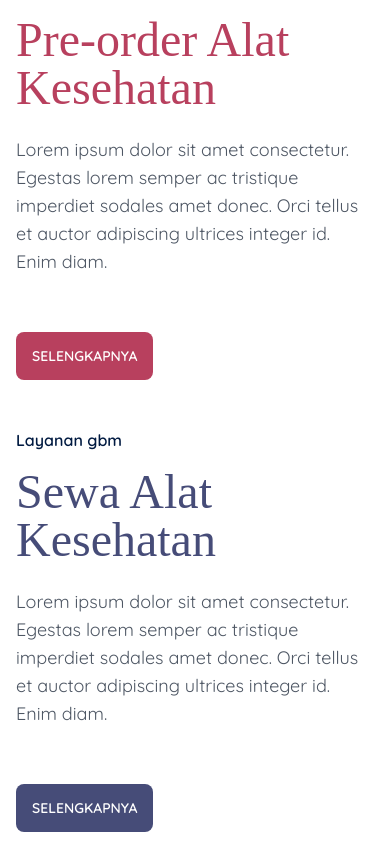
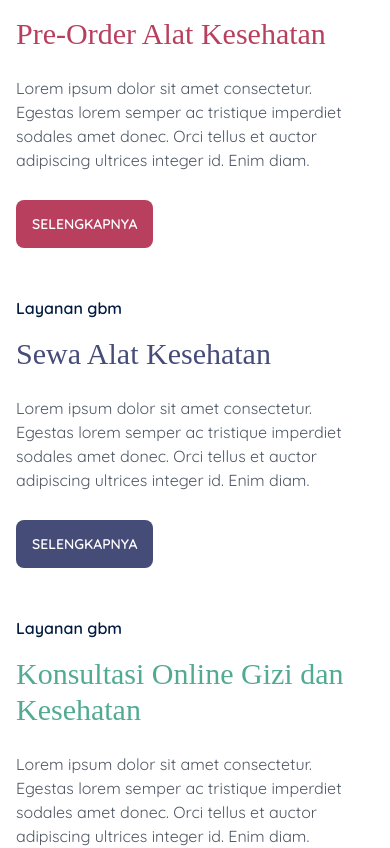
Before and after one commit to Zulfaabam/gbm-app, a Next.js app: page / in a window 390 px wide. Shown: the part 980-1828 px from the top of the page. Built offline with nearby package versions, Linux system fonts and the light colour scheme; no server answers; a web font is replaced by a local one.

Commit message:
[ADD] some layout adjustments

```diff
--- a/common/utils/updateUserEmail.ts
+++ b/common/utils/updateUserEmail.ts
@@ -5,7 +5,7 @@ const updateUserEmail = (auth: Auth, email: string) => {
 
   updateEmail(auth.currentUser, email)
     .then(() => {
-      console.log("success");
+      console.log("update email success");
     })
     .catch((error) => {
       console.log(error);
--- a/common/utils/updateUserProfile.ts
+++ b/common/utils/updateUserProfile.ts
@@ -12,7 +12,7 @@ const updateUserProfile = (
     photoURL: photoURL,
   })
     .then(() => {
-      console.log("success");
+      console.log("update profile success");
     })
     .catch((error) => {
       console.log(error);
--- a/components/UserProfileModal.tsx
+++ b/components/UserProfileModal.tsx
@@ -30,7 +30,6 @@ const UserProfileModal = ({ open, onClose }: ModalProps) => {
   const user = useContext(AuthContext);
 
   const [edit, setEdit] = useState(false);
-  // const [imageUpload, setImageUpload] = useState<File | null>(null);
   const [userPhotoURL, setUserPhotoURL] = useState(user?.photoURL || "");
   const [userName, setUserName] = useState(user?.displayName || "");
   const [userEmail, setUserEmail] = useState(user?.email || "");
@@ -41,12 +40,10 @@ const UserProfileModal = ({ open, onClose }: ModalProps) => {
   console.log(user);
 
   function handleSubmit() {
-    updateUserProfile(auth, userName, userPhotoURL);
-
-    // updateUserEmail(auth, userEmail);
+    updateUserEmail(auth, userEmail);
 
     // updateUserPhoneNumber(auth, userPhoneNumber);
-    console.log("submit success");
+    console.log("submit clicked");
   }
 
   function handleUploadImage(e: React.ChangeEvent<HTMLInputElement>) {
@@ -92,7 +89,16 @@ const UserProfileModal = ({ open, onClose }: ModalProps) => {
                 value={userName}
                 onChange={(e) => setUserName(e.target.value)}
               />
-              <IconButton onClick={() => setEdit(false)}>
+              <IconButton
+                onClick={() => {
+                  setEdit(false);
+                  if (
+                    user?.displayName !== userName ||
+                    user.photoURL !== userPhotoURL
+                  )
+                    updateUserProfile(auth, userName, userPhotoURL);
+                }}
+              >
                 <MdOutlineCheck />
               </IconButton>
             </>
--- a/components/layouts/home/Hero.tsx
+++ b/components/layouts/home/Hero.tsx
@@ -16,11 +16,11 @@ const Hero = () => {
             priority
           />
         </div>
-        <div>
+        <div className="text-center lg:text-left">
           <h1 className="text-5xl text-gbm-green-dark font-bold font-heading">
             Gizi Bakti Masyarakat
           </h1>
-          <p className="py-6 font-semibold pr-40">
+          <p className="py-6 font-semibold md:px-12 lg:pl-0 lg:pr-40">
             Provident cupiditate voluptatem et in. Quaerat fugiat ut assumenda
             excepturi exercitationem quasi. In deleniti eaque aut repudiandae et
             a id nisi.
--- a/components/layouts/home/InformasiKesehatan.tsx
+++ b/components/layouts/home/InformasiKesehatan.tsx
@@ -22,8 +22,8 @@ const TextBox = ({ content, color, onClick }: TextBoxProps) => (
 const InformasiKesehatan = () => {
   return (
     <div className="py-7 w-full">
-      <div className="max-w-8xl flex justify-between items-center mx-auto">
-        <div className="space-y-6">
+      <div className="max-w-8xl flex flex-col lg:flex-row gap-6 lg:gap-0 justify-between items-center mx-auto">
+        <div className="px-4 space-y-6">
           <h2 className="font-heading text-dark text-5xl">
             Informasi Kesehatan
           </h2>
--- a/components/layouts/home/Layanan.tsx
+++ b/components/layouts/home/Layanan.tsx
@@ -2,6 +2,32 @@ import Image from "next/image";
 import Link from "next/link";
 import React from "react";
 import MyButton from "../../MyButton";
+import classNames from "classnames";
+
+interface SubtitleProps extends React.HTMLAttributes<HTMLHeadingElement> {
+  content: React.ReactNode;
+}
+interface ParagraphProps extends React.HTMLAttributes<HTMLParagraphElement> {
+  content: React.ReactNode;
+}
+
+const Subtitle = ({ content, className, ...props }: SubtitleProps) => (
+  <h2
+    className={classNames(
+      "font-heading text-3xl md:text-4xl lg:text-5xl mb-6",
+      className
+    )}
+    {...props}
+  >
+    {content}
+  </h2>
+);
+
+const Paragraph = ({ content }: ParagraphProps) => (
+  <p className="text-paragraph-gray text-base lg:text-lg mb-7 lg:mb-14">
+    {content}
+  </p>
+);
 
 const Layanan = () => {
   let imgWidth = 540;
@@ -25,14 +51,15 @@ const Layanan = () => {
             <h3 className="text-paragraph-dark font-semibold mb-4">
               Layanan gbm
             </h3>
-            <h2 className="font-heading text-maroon text-5xl mb-6">
-              Pre-order Alat Kesehatan
-            </h2>
-            <p className="text-paragraph-gray text-lg mb-14">
-              Lorem ipsum dolor sit amet consectetur. Egestas lorem semper ac
+            <Subtitle
+              content="Pre-Order Alat Kesehatan"
+              className="text-maroon"
+            />
+            <Paragraph
+              content="Lorem ipsum dolor sit amet consectetur. Egestas lorem semper ac
               tristique imperdiet sodales amet donec. Orci tellus et auctor
-              adipiscing ultrices integer id. Enim diam.
-            </p>
+              adipiscing ultrices integer id. Enim diam."
+            />
             <Link href="/pre-order">
               <MyButton content="Selengkapnya" className="btn-maroon" />
             </Link>
@@ -53,14 +80,15 @@ const Layanan = () => {
             <h3 className="text-paragraph-dark font-semibold mb-4">
               Layanan gbm
             </h3>
-            <h2 className="font-heading text-gbm-purple text-5xl mb-6">
-              Sewa Alat Kesehatan
-            </h2>
-            <p className="text-paragraph-gray text-lg mb-14">
-              Lorem ipsum dolor sit amet consectetur. Egestas lorem semper ac
+            <Subtitle
+              content="Sewa Alat Kesehatan"
+              className="text-gbm-purple"
+            />
+            <Paragraph
+              content="Lorem ipsum dolor sit amet consectetur. Egestas lorem semper ac
               tristique imperdiet sodales amet donec. Orci tellus et auctor
-              adipiscing ultrices integer id. Enim diam.
-            </p>
+              adipiscing ultrices integer id. Enim diam."
+            />
             <Link href="/sewa">
               <MyButton content="Selengkapnya" className="btn-purple" />
             </Link>
@@ -81,14 +109,15 @@ const Layanan = () => {
             <h3 className="text-paragraph-dark font-semibold mb-4">
               Layanan gbm
             </h3>
-            <h2 className="font-heading text-gbm-green-light text-5xl mb-6">
-              Konsultasi Online Gizi dan Kesehatan
-            </h2>
-            <p className="text-paragraph-gray text-lg mb-14">
-              Lorem ipsum dolor sit amet consectetur. Egestas lorem semper ac
+            <Subtitle
+              content="Konsultasi Online Gizi dan Kesehatan"
+              className="text-gbm-green-light"
+            />
+            <Paragraph
+              content="Lorem ipsum dolor sit amet consectetur. Egestas lorem semper ac
               tristique imperdiet sodales amet donec. Orci tellus et auctor
-              adipiscing ultrices integer id. Enim diam.
-            </p>
+              adipiscing ultrices integer id. Enim diam."
+            />
             <Link href="/konsultasi">
               <MyButton content="Selengkapnya" className="btn-light-green" />
             </Link>
```
Also changed, not shown: common/utils/uploadImage.ts (+0 -9 lines).
